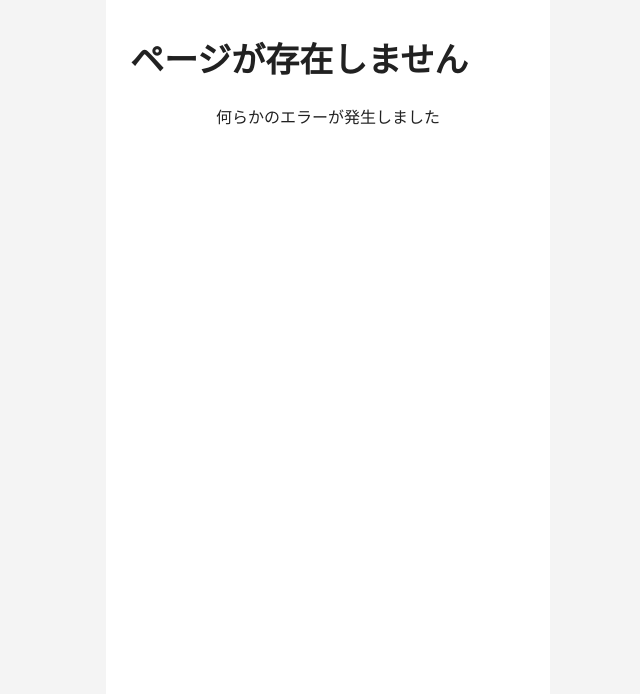
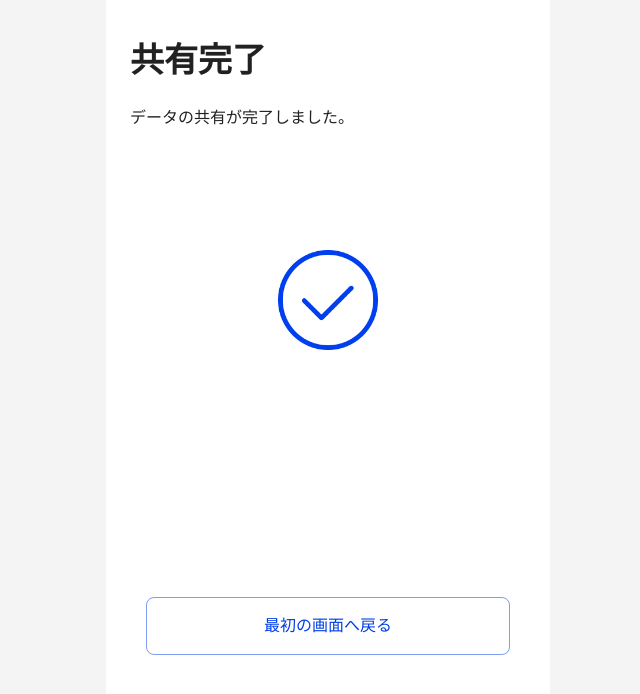
Before and after one commit to STECH-for-My-Shienkin-Navi/My-Shienkin-Navi, a React (Vite) app: page /DataResult in a window 1280 px wide. Shown: the top 694 px of the page, without its empty margins (312-952 px from the left). Built offline with nearby package versions, Linux system fonts and the light colour scheme.

Commit message:
DataResult仮完成

```diff
--- /dev/null
+++ b/src/components/pages/DataResultPage.tsx
@@ -0,0 +1,65 @@
+import { FC, useState } from 'react';
+import { MainLayout } from '../layout/MainLayout';
+import { Box, Typography } from '@mui/material';
+import checkImg from '../../assets/check.png';
+import crossImg from '../../assets/cross.png';
+import { CommonButton } from '../common/CommonButton';
+import { Col } from '../common/Col';
+import { useNavigate } from 'react-router-dom';
+
+type Props = {
+    title: string;
+    subText: string;
+    isSuccess: boolean;
+    location: string;
+    isShare: number;//0:最初の画面へ戻る、1:支援金の検索へ進む
+ }
+
+export const DataResultPage: FC<Props> = ({ title, subText, isSuccess, location, isShare }) => {
+  const navigator = useNavigate();
+  isShare = 0;//本番は消す
+
+  const navList = [
+    {
+      labele: '最初の画面へ戻る',
+      isSecondary: true,
+    },
+    {
+      labele: '支援金の検索へ進む',
+      isPrimary: true,
+    },
+  ];
+
+  return (
+    // <MainLayout title={title}>
+    <MainLayout title="共有完了">
+      <Box sx={{ width: '100%'}}>
+        <Typography align="left">
+          {/* {subText} */}
+          データの共有が完了しました。
+        </Typography>
+        <Box sx={{ textAlign: 'center', mt: 15 }}>
+          {/* {isSuccess ? ( */}
+            <img src={checkImg} loading="lazy" style={{ width: 100 }} alt="チェックマークのイラスト" />
+              {/* ) : (
+            <img src={crossImg} loading="lazy" style={{ width: 100 }} alt="バツマークのイラスト" />
+          )} */}
+        </Box>
+        <Box sx={{ mx: 2, mt: 30 }}>
+          <Col spacing={2}>
+                <CommonButton
+                  key={navList[isShare].labele}
+                  isPrimary={navList[isShare].isPrimary}
+                  isSecondary={navList[isShare].isSecondary}
+                  onClick={() => {
+                    navigator(location);
+                  }}
+                >
+                  {navList[isShare].labele}
+                </CommonButton>
+          </Col>
+        </Box>
+      </Box>
+    </MainLayout>
+  );
+};
--- a/src/routes/Router.tsx
+++ b/src/routes/Router.tsx
@@ -5,6 +5,7 @@ import { SupportSearchPage } from '../components/pages/SupportSearchPage';
 import { SupportListPage } from '../components/pages/SupportListPage';
 import { SupportDetailPage } from '../components/pages/SupportDetailPage';
 import { DataTopPage } from '../components/pages/DataTopPage';
+import { DataResultPage } from '../components/pages/DataResultPage';
 import { DataSharePage } from '../components/pages/DataSharePage';
 import { DataReceivePage } from '../components/pages/DataReceivePage';
 import { ErrorPage } from '../components/pages/ErrorPage';
@@ -19,6 +20,7 @@ export const Router: FC = () => {
         <Route path={'/SupportList'} element={<SupportListPage />} />
         <Route path={'/SupportDetail'} element={<SupportDetailPage />} />
         <Route path={'/DataTop'} element={<DataTopPage />} />
+        <Route path={'/DataResult'} element={<DataResultPage />} />
         <Route path={'/DataShare'} element={<DataSharePage />} />
         <Route path={'/DataReceive'} element={<DataReceivePage />} />
         <Route path={'/dev'} element={<Dev />} />
```
Also changed, not shown: src/assets/check.png (added), src/assets/cross.png (added).
